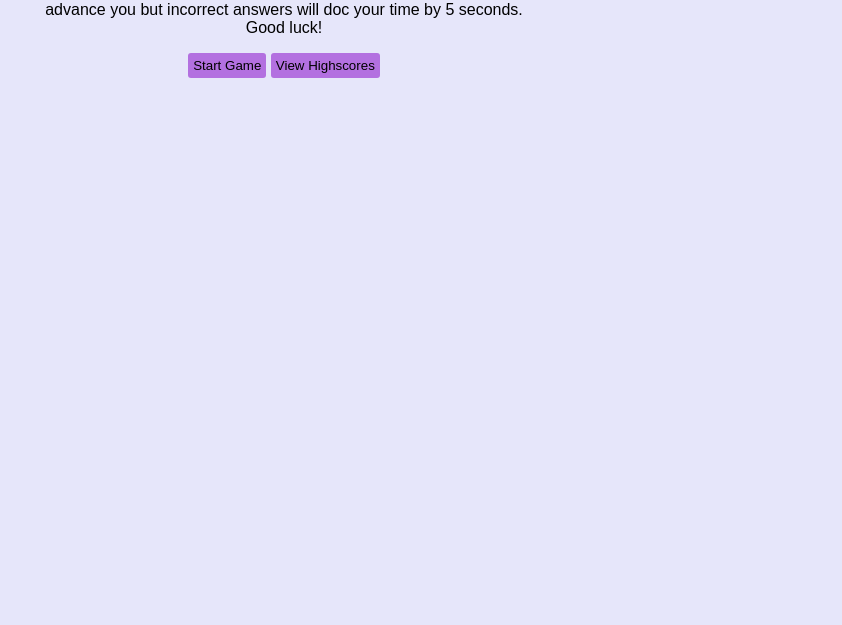
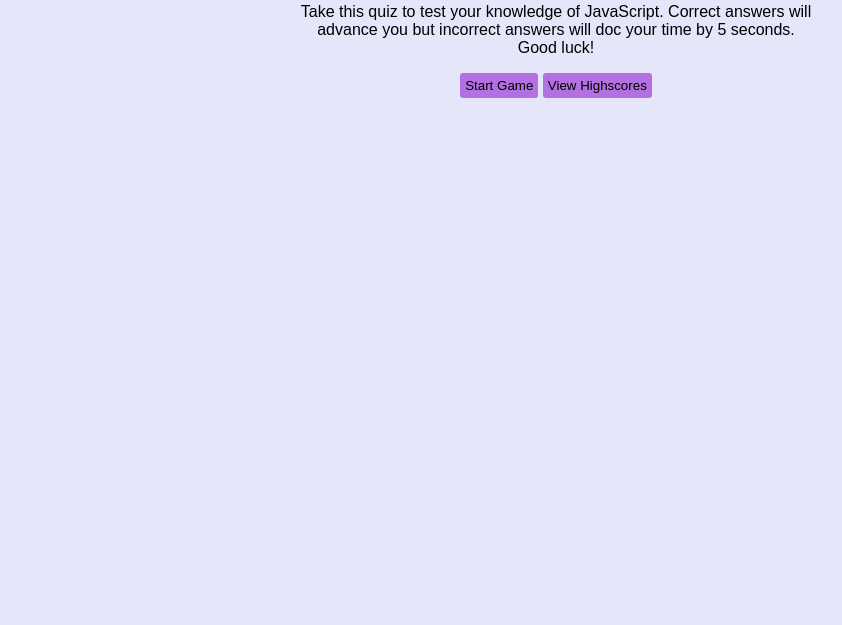
Before and after one commit to CristinaJoelle/javascript_quiz_redone, a plain HTML site: page index.html in a window 1280 px wide. Shown: the part 175-800 px from the top of the page, without its empty margins (84-926 px from the left). Drawn offline with Linux system fonts and the light colour scheme.

Commit message:
Start page is complete with start button, highscores button, and styling

```diff
--- a/assets/index.css
+++ b/assets/index.css
@@ -5,8 +5,11 @@ body {
 }
 
 .container {
-  margin: 100px;
+  margin-left: auto;
+  margin-right: auto;
+  margin-top: 120px;
   max-width: 520px;
+  display: block;
 }
 button {
   background-color: rgb(179, 112, 224);
```
